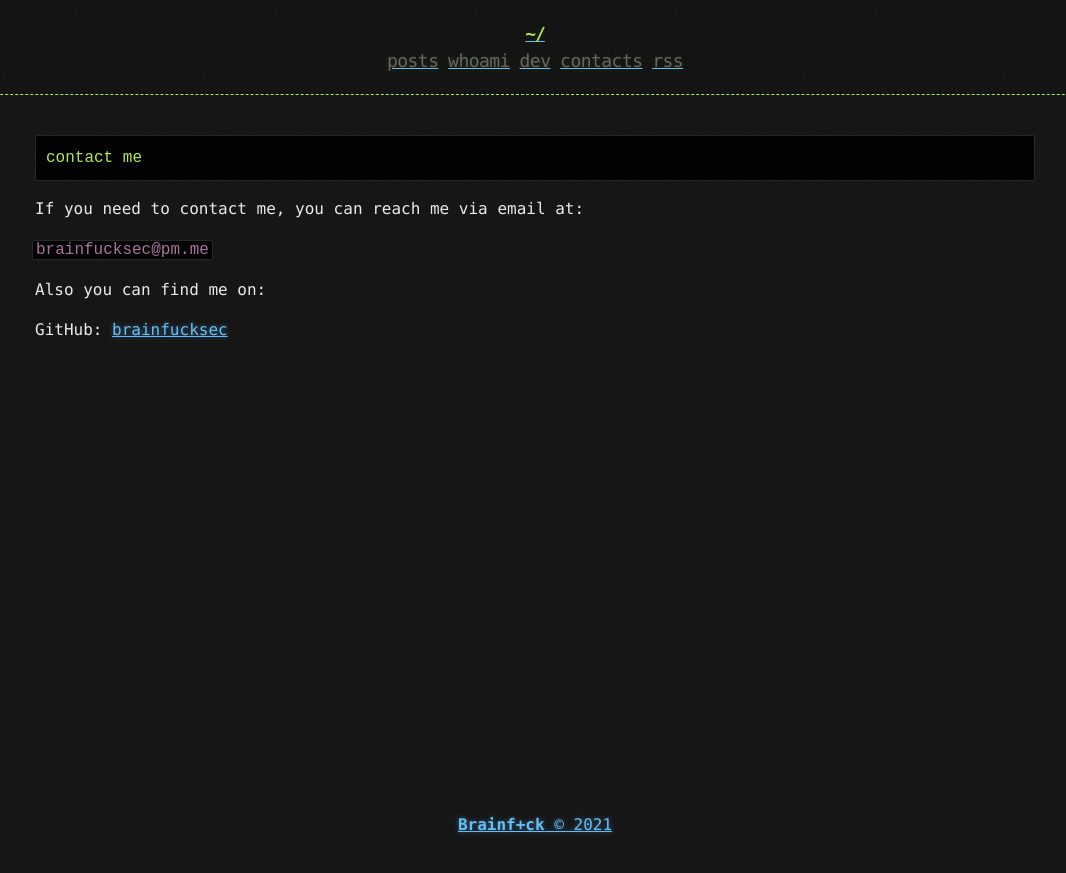
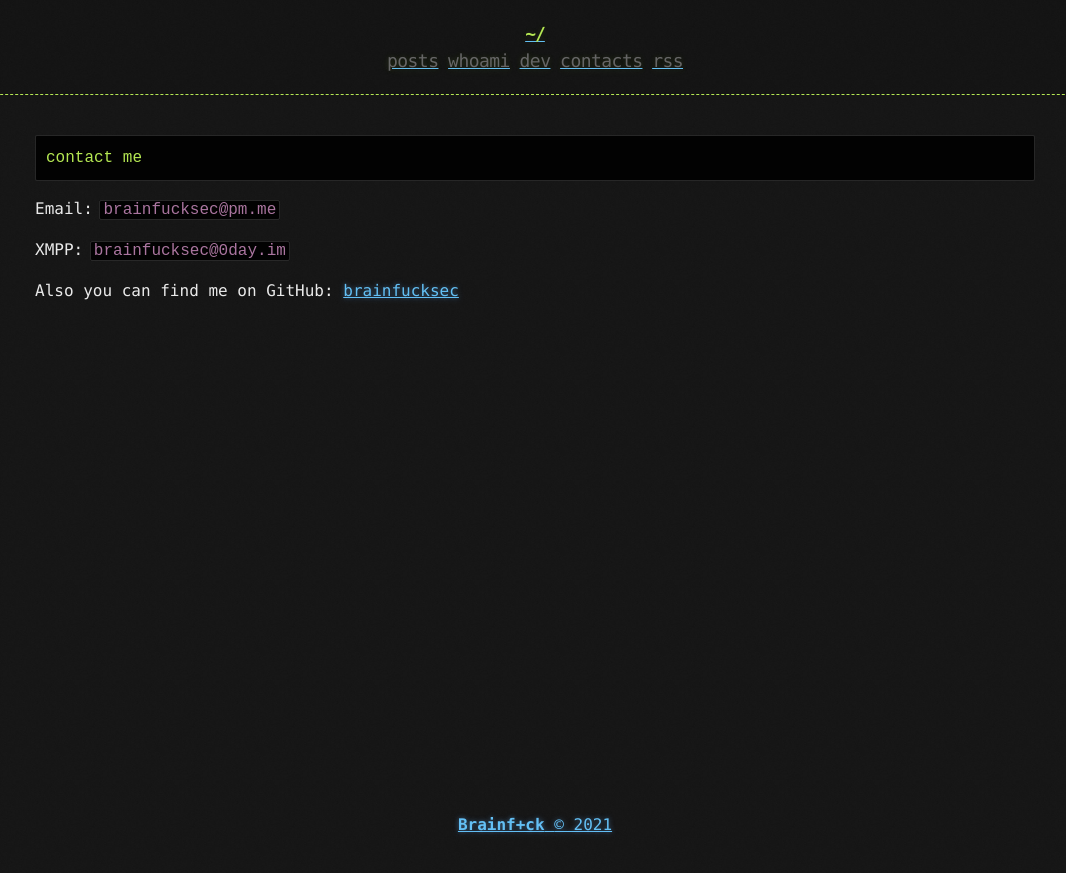
Before and after one commit to brainfucksec/brainfucksec.github.io, a Jekyll site: the page built from contacts.md, in a window 1280 px wide. Shown: the top 873 px of the page, without its empty margins (105-1171 px from the left). Built offline with Jekyll 4.4.1, drawn with Linux system fonts in a browser that asks for light colours.

Commit message:
Update contacts

````diff
--- a/contacts.md
+++ b/contacts.md
@@ -7,10 +7,8 @@ title: contacts | brainf+ck
 contact me
 ```
 
-If you need to contact me, you can reach me via email at:
+Email:  `brainfucksec@pm.me`
 
-`brainfucksec@pm.me`
+XMPP:   `brainfucksec@0day.im`
 
-Also you can find me on:
-
-GitHub: [brainfucksec](https://github.com/brainfucksec)
+Also you can find me on GitHub: [brainfucksec](https://github.com/brainfucksec)
````
